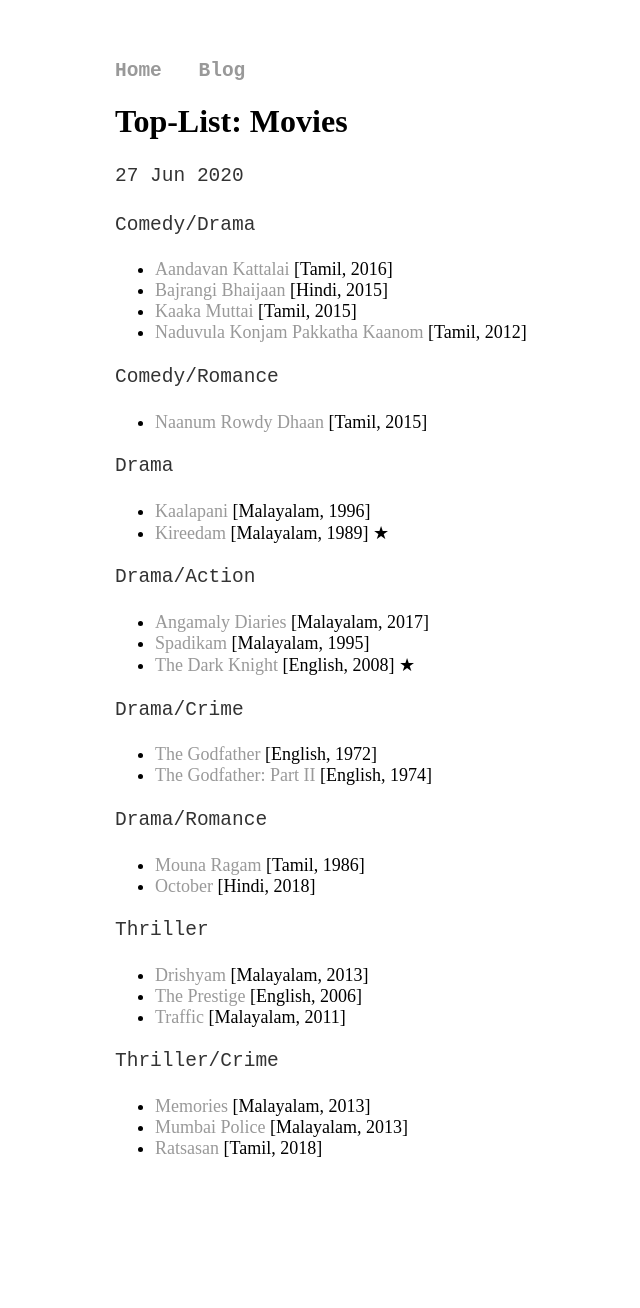
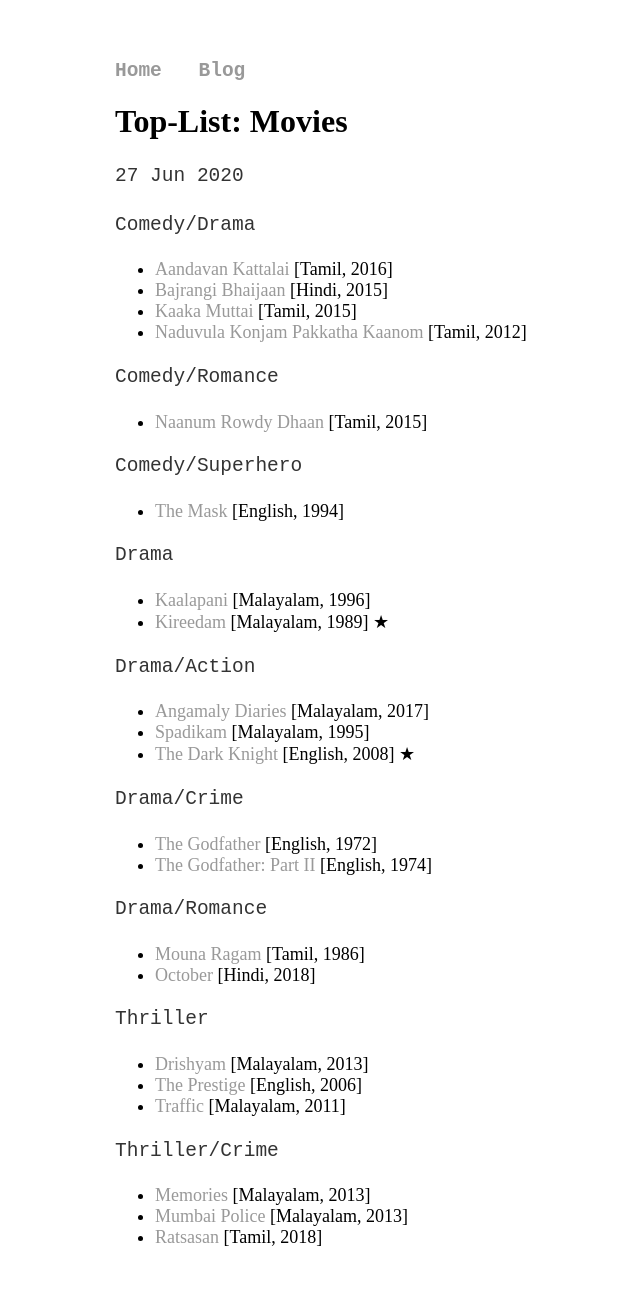
Before and after one commit to joe019/joe019.github.io, a Jekyll site: the page built from _posts/2020-06-27-movies.md, in a window 1280 px wide. Shown: the whole page, without its empty margins (45-685 px from the left). Built offline with Jekyll 4.4.1, drawn with Linux system fonts in a browser that asks for light colours; before the commit the page ends 1219 px from its top, so only the background shows below that.

Commit message:
Added "The Mask

```diff
--- a/_posts/2020-06-27-movies.md
+++ b/_posts/2020-06-27-movies.md
@@ -12,6 +12,9 @@
 
 Comedy/Romance
 * [Naanum Rowdy Dhaan](https://www.sunnxt.com/tamil-movie/detail/7258/naanum-rowdy-dhaan) [Tamil, 2015]
+
+Comedy/Superhero
+* [The Mask](https://www.primevideo.com/detail/0QKB4HLAYWYYJ7IZJYO0GSXWEJ) [English, 1994]
 
 Drama
 * [Kaalapani](https://www.hotstar.com/in/movies/kaalapani/1000151810) [Malayalam, 1996]
```
